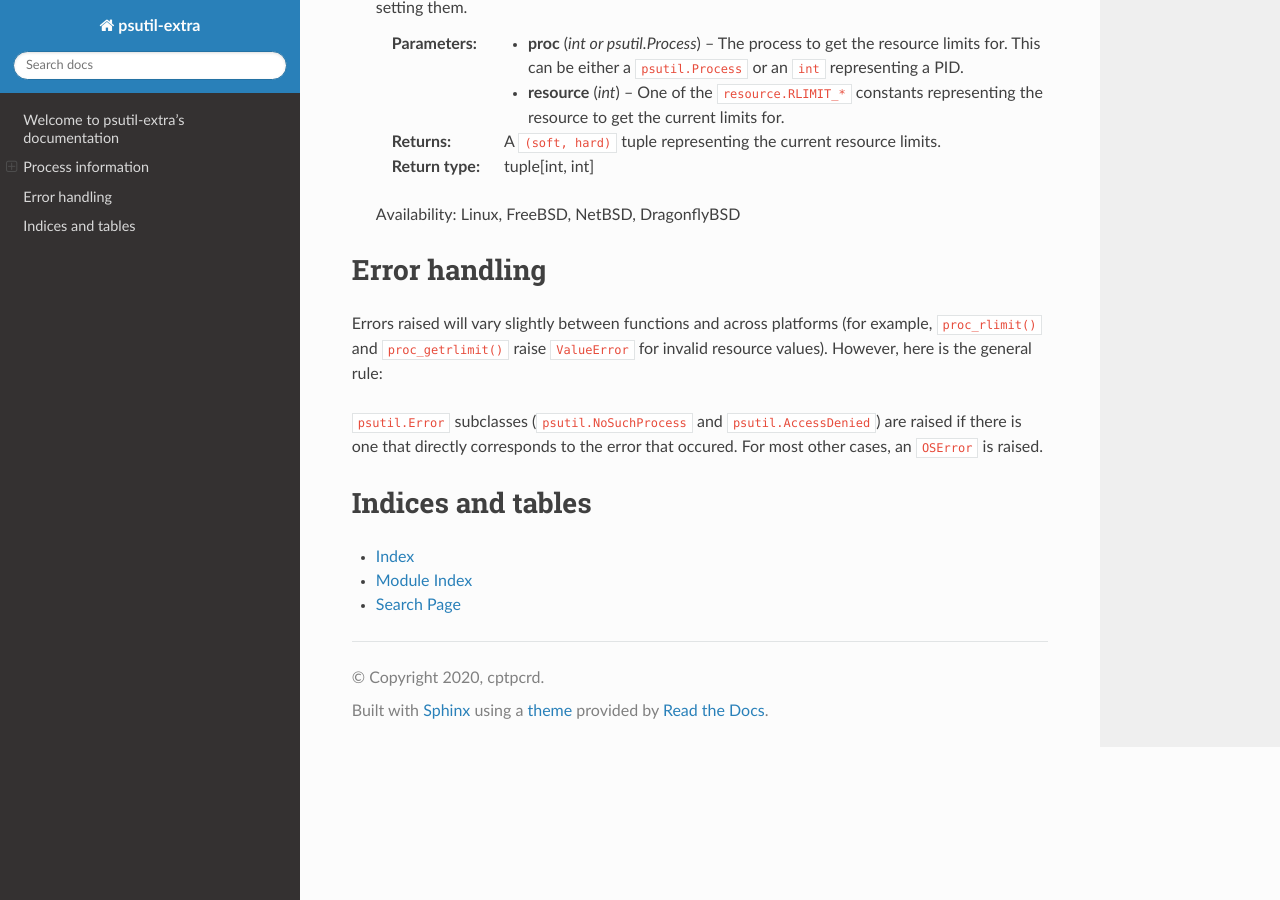
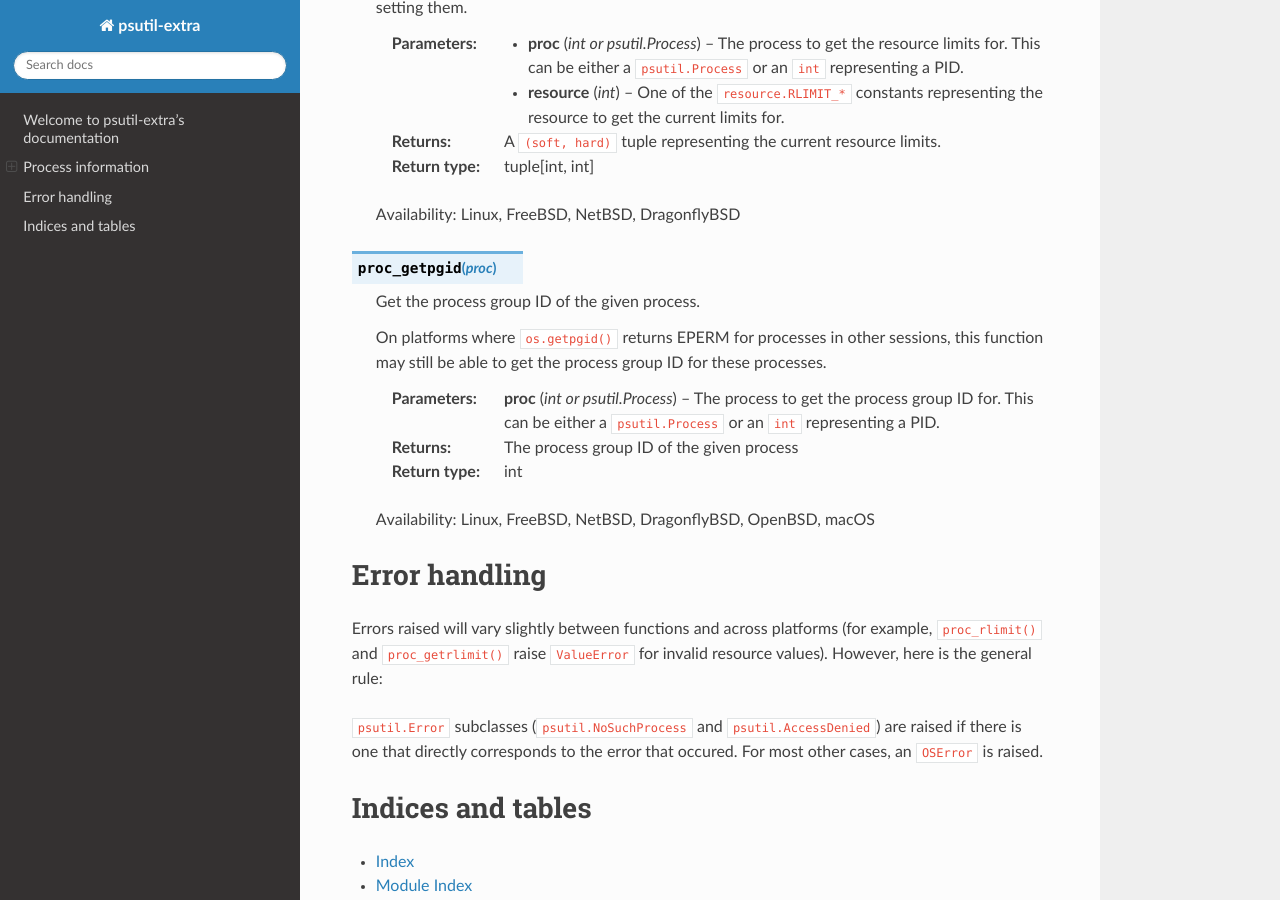
Before and after one commit to cptpcrd/psutil-extra, a Sphinx documentation site: the page built from docs/index.rst, in a window 1280 px wide and 900 px high, scrolled down 1765 px. Built offline with Sphinx 7.4.7 and the Read the Docs theme 2.0.0, drawn with Linux system fonts in a browser that asks for light colours.

Commit message:
docs: Document proc_getpgid()

```diff
--- a/docs/index.rst
+++ b/docs/index.rst
@@ -107,6 +107,23 @@ instance or an ``int`` representing a process ID.
    Availability: Linux, FreeBSD, NetBSD, DragonflyBSD
 
 
+.. py:function:: proc_getpgid(proc)
+
+   Get the process group ID of the given process.
+
+   On platforms where ``os.getpgid()`` returns EPERM for processes in other sessions,
+   this function may still be able to get the process group ID for these processes.
+
+   :param proc:
+       The process to get the process group ID for. This can be either a
+       ``psutil.Process`` or an ``int`` representing a PID.
+   :type proc: int or psutil.Process
+   :returns: The process group ID of the given process
+   :rtype: int
+
+   Availability: Linux, FreeBSD, NetBSD, DragonflyBSD, OpenBSD, macOS
+
+
 Error handling
 ==============
 
```
